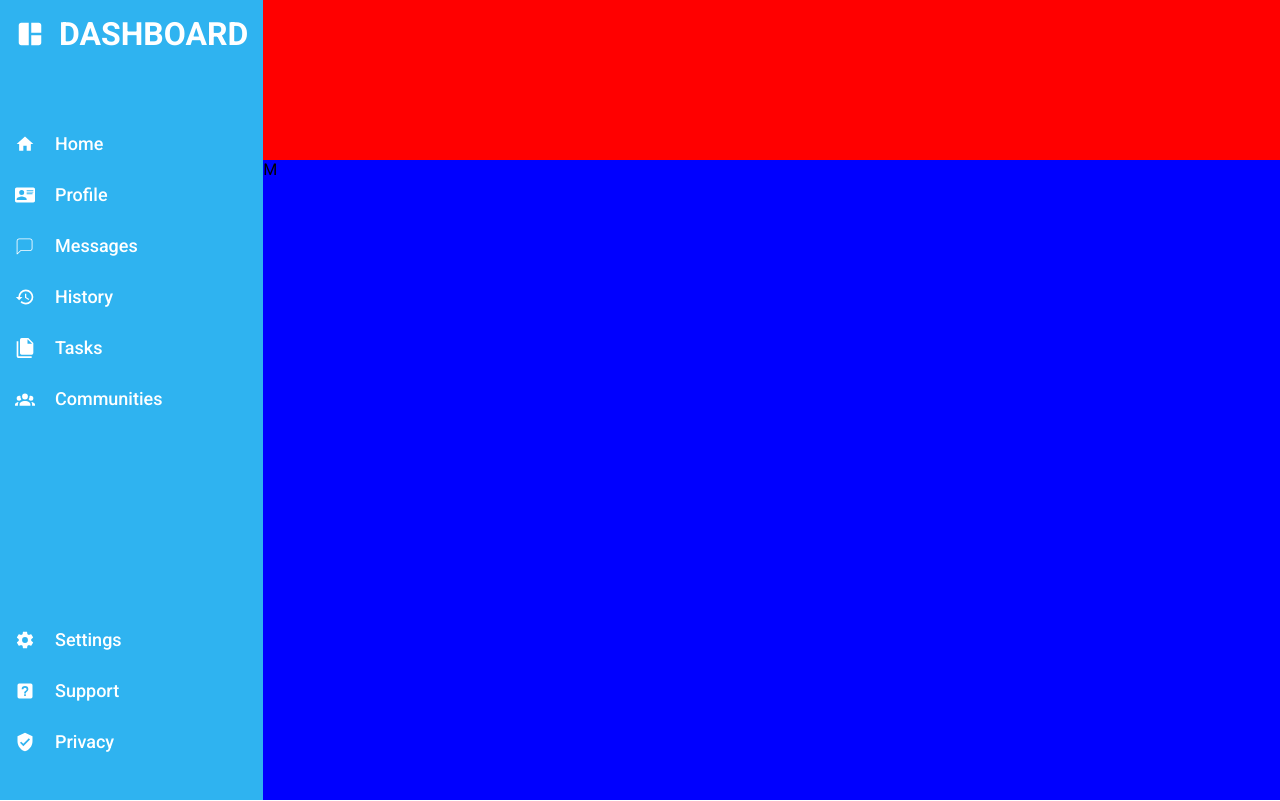
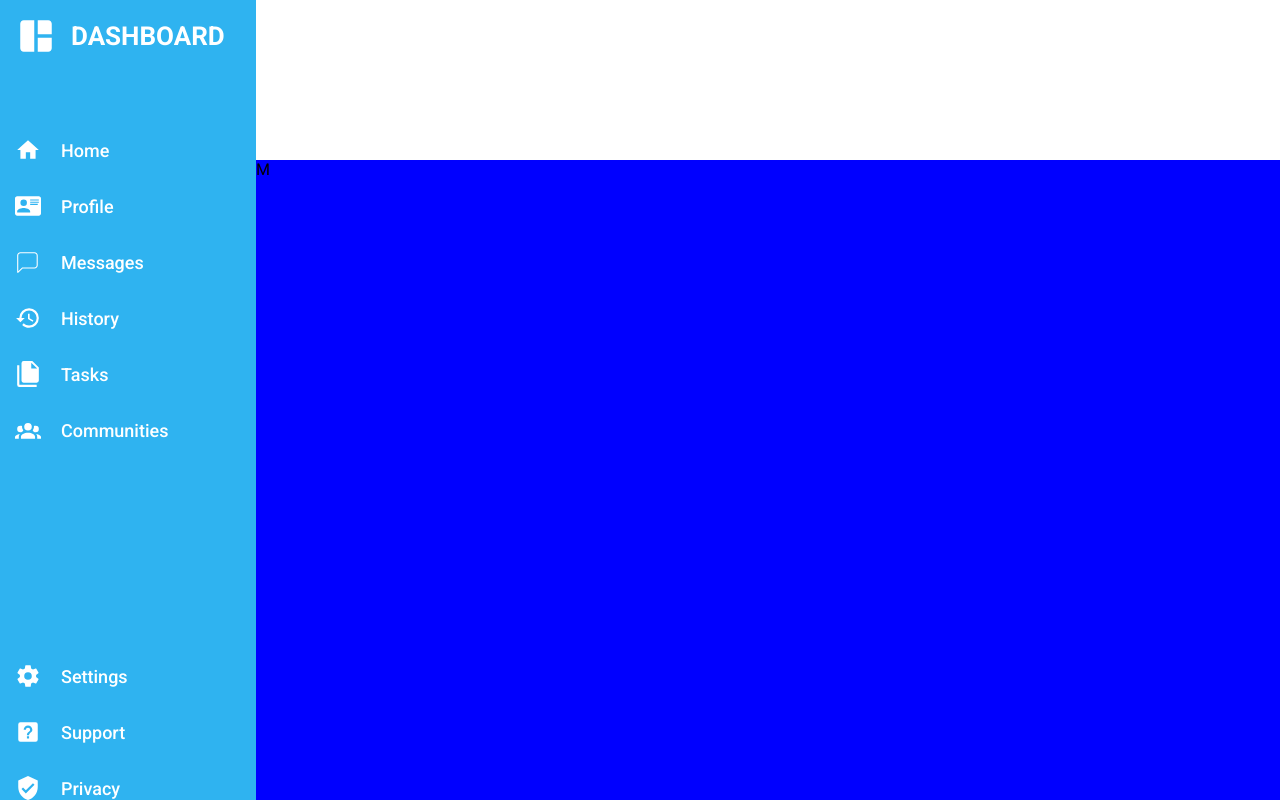
Before and after one commit to dedricl/admin-dashboard, a plain HTML site: page index.html in a window 1280 px wide. Drawn offline with Linux system fonts and the light colour scheme.

Commit message:
update chages to sidebar

```diff
--- a/style.css
+++ b/style.css
@@ -19,10 +19,7 @@ a {
   font-weight: 500;
 }
 
-header {
-  background-color: red;
-  grid-column: 2;
-}
+/* SIDEBAR */
 
 .sidebar {
   background-color: rgb(47, 179, 240);
@@ -42,8 +39,12 @@ header {
 }
 
 .dashboard-icon {
-  width: 30px;
+  width: 42px;
   fill: #fff;
+}
+
+h1 {
+  font-size: 26px;
 }
 
 .dashboard-link {
@@ -65,9 +66,20 @@ header {
 }
 
 .svg-white {
-  width: 20px;
+  width: 26px;
   fill: #fff;
 }
+
+/* HEADER */
+
+header {
+  padding: 16px;
+  grid-column: 2;
+  display: flex;
+  flex-direction: column;
+}
+
+/* MAIN */
 
 main {
   background-color: blue;
```
